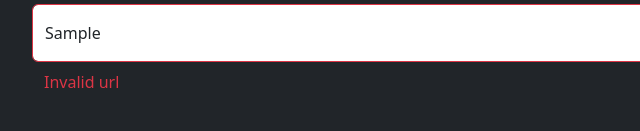
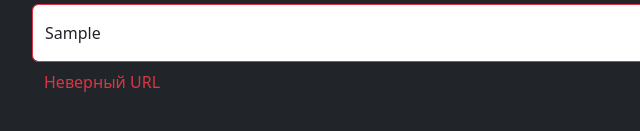
Before and after one commit to EugeneDiskeyn/RSS-reader, a website built with webpack: page index.html in a window 1280 px wide. Both pictures are taken after typing "Sample" into the empty fields and a click on the button "Добавить". Shown: the part 137-268 px from the top of the page, 128-768 px from the left. Built offline with nearby package versions, Linux system fonts and the light colour scheme; what on-change would draw is missing.

Commit message:
Added i18next

```diff
--- /dev/null
+++ b/bin/rssReader.js
@@ -0,0 +1,3 @@
+import { index } from "../src/index.js";
+
+index();
--- a/index.html
+++ b/index.html
@@ -2,7 +2,7 @@
 <html>
     <head>
         <meta charset="utf-8" />
-        <title>Webpack App</title>
+        <title>Rss reader</title>
     </head>
     <body class="bg-dark">
         <div class="container text-light py-5 w-75">
--- a/package.json
+++ b/package.json
@@ -33,6 +33,7 @@
   "dependencies": {
     "@popperjs/core": "^2.11.8",
     "bootstrap": "^5.3.3",
+    "i18next": "^23.12.2",
     "on-change": "^5.0.1",
     "yup": "^1.4.0"
   }
--- /dev/null
+++ b/src/dictionary.js
@@ -0,0 +1,24 @@
+import i18next from "i18next"
+
+const initDictionary = () => {
+    i18next.init({
+        lng: "rus",
+        debug: true,
+        resources: {
+            en: {
+                translation: {
+                    "validationError": "Invalid URL",
+                    "repeatedError": "The URL is already uploaded"
+                }
+            },
+            rus: {
+                translation: {
+                    "validationError": "Неверный URL",
+                    "repeatedError": "Ссылка уже загружена"
+                }
+            }
+        }
+    })
+}
+
+export default initDictionary;
--- a/src/index.js
+++ b/src/index.js
@@ -1,12 +1,33 @@
 import "./styles.scss";
 import 'bootstrap';
-import { string } from 'yup';
+import { string, setLocale } from 'yup';
 import onChange from "on-change";
+import i18next from "i18next";
+import initDictionary from "./dictionary.js";
 
-const state = { urls: [""] };
+const index = () => {
+
+    initDictionary();
+
+    const state = {
+        urls: [],
+        errors: {
+            "validation": "validationError",
+            "repeatance": "repeatanceError"
+        }
+    };
     const form = document.querySelector("form");
     const input = document.querySelector("input");
     const message = document.querySelector("p");
+
+    setLocale({
+        mixed: {
+            notOneOf: i18next.t(state.errors.repeatance)
+        },
+        string: {
+            url: i18next.t(state.errors.validation)
+        }
+    })
 
     const watchedObject = onChange(state, () => {
         input.value = "";
@@ -15,15 +36,18 @@ const watchedObject = onChange(state, () => {
 
     form.addEventListener("submit", function (event) {
         event.preventDefault();
-    const schema = string().url().notOneOf(watchedObject.urls);
+        const schema = string().url().notOneOf(watchedObject.urls).required();
         schema.validate(input.value)
         .then(() => {
             message.innerHTML = "";
             input.classList.remove("is-invalid");
             watchedObject.urls.push(input.value);
         })
-    .catch(() => {
-        message.innerHTML = "Invalid url";
+        .catch((error) => {
+            message.innerHTML = error.errors[0];
             input.classList.add("is-invalid");
         });
     })
+}
+
+export { index };
--- a/webpack.config.js
+++ b/webpack.config.js
@@ -11,7 +11,7 @@ export default {
         }),
         new MiniCssExtractPlugin(),
     ],
-    entry: './src/index.js',
+    entry: './bin/rssReader.js',
     output: {
         clean: true
     },
```
Also changed, not shown: dist/index.html, dist/main.js, 2 other files. Lines whose indentation alone changed are shown as unchanged.
